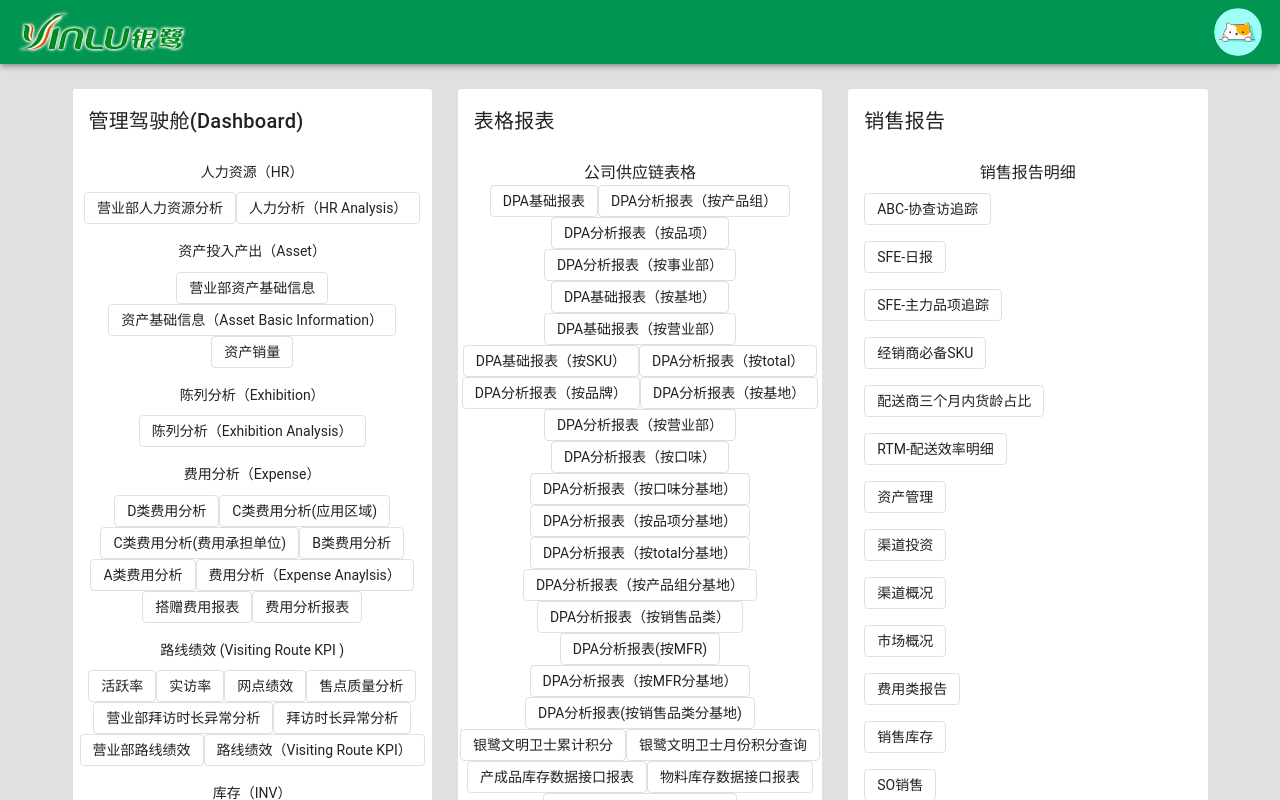
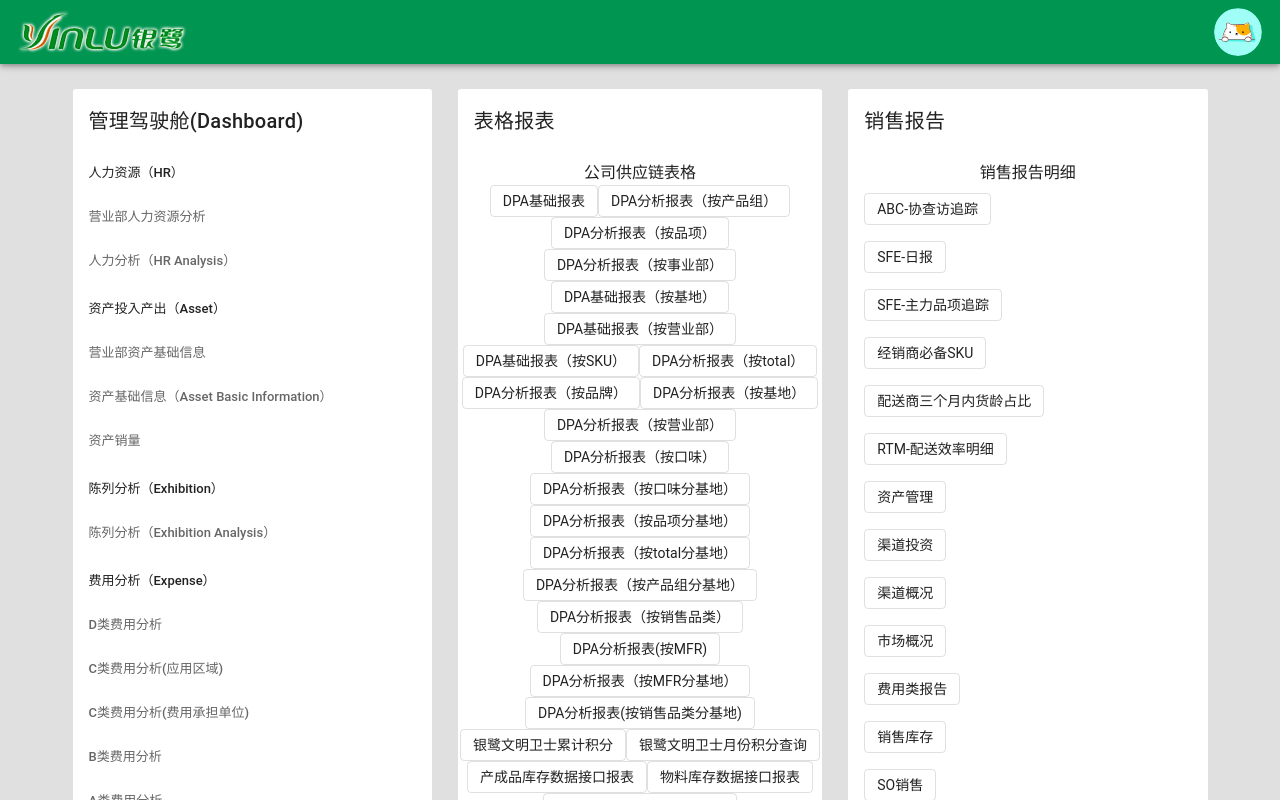
Before and after one commit to DINGDANGMAOUP/bi-web, a Vue app: page /#/ in a window 1280 px wide. Shown: the top 800 px of the page. Built offline with nearby package versions, Linux system fonts and the light colour scheme; sample sign-in values are in the browser's storage; what vue-particles would draw is missing.

Commit message:
修改导航布局

```diff
--- a/src/views/Layout/NavBar/index.vue
+++ b/src/views/Layout/NavBar/index.vue
@@ -8,17 +8,16 @@
                   outlined
                   v-for="(first,fIndex) in list" :key="fIndex" v-if="fIndex%3===0">
             <v-card-title>{{ first.rname }}</v-card-title>
-            <v-list subheader dense v-for="(second,sIndex) in first.children" :key="sIndex">
-              <v-list-item-content  >
-                <v-list-item-subtitle v-text="second.rname" ></v-list-item-subtitle>
-              </v-list-item-content>
-              <v-chip
-                label
-                outlined
-                v-for="(third,tIndex) in second.children" :key="tIndex" @click="Jump(third.rurl)"
-              >
-                {{ third.rname }}
-              </v-chip>
+            <v-list
+                    nav
+                    subheader
+                    dense
+                    v-for="(second,sIndex) in first.children"
+                    :key="sIndex">
+               <v-list-item align="left"><v-list-item-title v-text="second.rname"></v-list-item-title></v-list-item>
+              <v-list-item  v-for="(third,tIndex) in second.children" :key="tIndex" @click="Jump(third.rurl)">
+                <v-list-item-subtitle align="left" v-text="third.rname"></v-list-item-subtitle>
+              </v-list-item>
             </v-list>
           </v-card>
         </v-col>
@@ -48,7 +47,7 @@
             outlined
             v-for="(first,fIndex) in list" :key="fIndex" v-if="fIndex%3===2">
             <v-card-title>{{ first.rname }}</v-card-title>
-            <v-list v-for="(second,sIndex) in first.children" :key="sIndex">
+            <v-list  v-for="(second,sIndex) in first.children" :key="sIndex">
               <v-list-item-title>{{ second.rname }}</v-list-item-title>
               <v-list-item v-for="(third,tIndex) in second.children" :key="tIndex" @click="Jump(third.rurl)">
                 <v-chip
```
